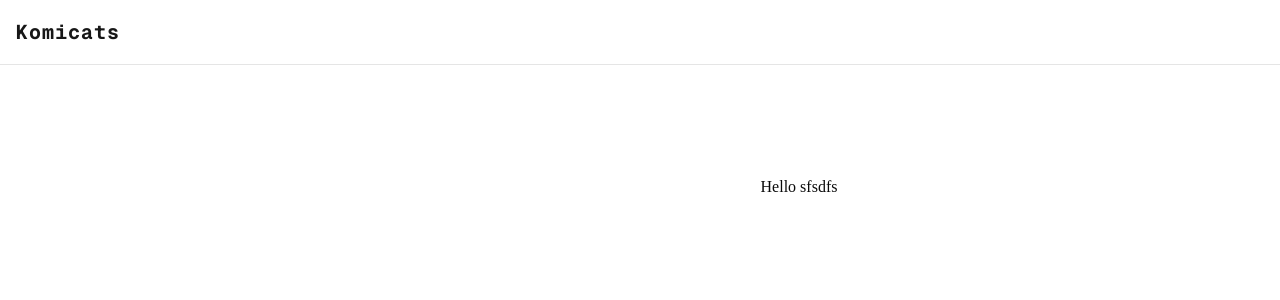
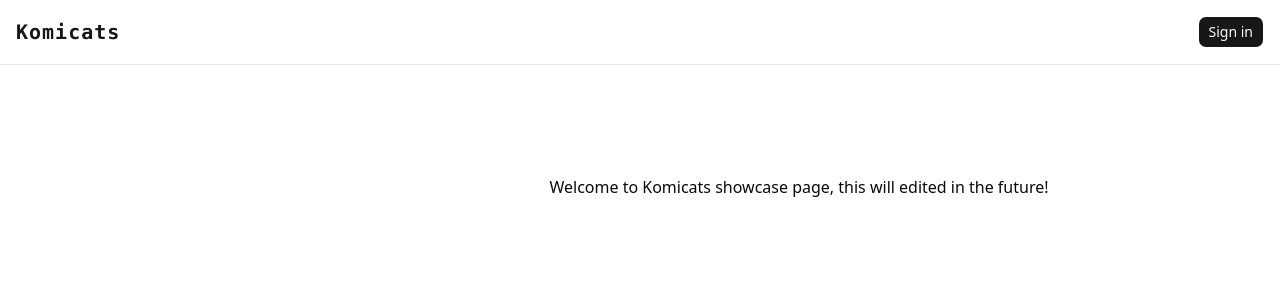
Before and after one commit to arveereed/komicats, a Next.js app: page / in a window 1280 px wide. Shown: the top 300 px of the page. Built offline with nearby package versions, Linux system fonts and the light colour scheme.

Commit message:
Modify: make the tailwind works together with shadcn

```diff
--- a/package.json
+++ b/package.json
@@ -18,6 +18,7 @@
     "react-dom": "^19.1.4",
     "shadcn": "^4.1.0",
     "tailwind-merge": "^3.5.0",
+    "tailwindcss-animate": "^1.0.7",
     "tw-animate-css": "^1.4.0"
   },
   "devDependencies": {
@@ -25,7 +26,9 @@
     "@types/node": "^20",
     "@types/react": "^19",
     "@types/react-dom": "^19",
-    "tailwindcss": "^4",
+    "autoprefixer": "^10.4.27",
+    "postcss": "^8.5.8",
+    "tailwindcss": "^3.4.19",
     "typescript": "^5"
   }
 }
--- /dev/null
+++ b/postcss.config.js
@@ -0,0 +1,6 @@
+module.exports = {
+  plugins: {
+    tailwindcss: {},
+    autoprefixer: {},
+  },
+}
--- /dev/null
+++ b/src/app/auth/sign-in/page.tsx
@@ -0,0 +1,5 @@
+import React from "react";
+
+export default function page() {
+  return <div>Sign in page</div>;
+}
--- a/src/app/globals.css
+++ b/src/app/globals.css
@@ -1,130 +1,74 @@
-@import "tailwindcss";
-@import "tw-animate-css";
-@import "shadcn/tailwind.css";
+@tailwind base;
+@tailwind components;
+@tailwind utilities;
 
-@custom-variant dark (&:is(.dark *));
-
-@theme inline {
-  --color-background: var(--background);
-  --color-foreground: var(--foreground);
-  --font-sans: var(--font-sans);
-  --font-mono: var(--font-geist-mono);
-  --font-heading: var(--font-sans);
-  --color-sidebar-ring: var(--sidebar-ring);
-  --color-sidebar-border: var(--sidebar-border);
-  --color-sidebar-accent-foreground: var(--sidebar-accent-foreground);
-  --color-sidebar-accent: var(--sidebar-accent);
-  --color-sidebar-primary-foreground: var(--sidebar-primary-foreground);
-  --color-sidebar-primary: var(--sidebar-primary);
-  --color-sidebar-foreground: var(--sidebar-foreground);
-  --color-sidebar: var(--sidebar);
-  --color-chart-5: var(--chart-5);
-  --color-chart-4: var(--chart-4);
-  --color-chart-3: var(--chart-3);
-  --color-chart-2: var(--chart-2);
-  --color-chart-1: var(--chart-1);
-  --color-ring: var(--ring);
-  --color-input: var(--input);
-  --color-border: var(--border);
-  --color-destructive: var(--destructive);
-  --color-accent-foreground: var(--accent-foreground);
-  --color-accent: var(--accent);
-  --color-muted-foreground: var(--muted-foreground);
-  --color-muted: var(--muted);
-  --color-secondary-foreground: var(--secondary-foreground);
-  --color-secondary: var(--secondary);
-  --color-primary-foreground: var(--primary-foreground);
-  --color-primary: var(--primary);
-  --color-popover-foreground: var(--popover-foreground);
-  --color-popover: var(--popover);
-  --color-card-foreground: var(--card-foreground);
-  --color-card: var(--card);
-  --radius-sm: calc(var(--radius) * 0.6);
-  --radius-md: calc(var(--radius) * 0.8);
-  --radius-lg: var(--radius);
-  --radius-xl: calc(var(--radius) * 1.4);
-  --radius-2xl: calc(var(--radius) * 1.8);
-  --radius-3xl: calc(var(--radius) * 2.2);
-  --radius-4xl: calc(var(--radius) * 2.6);
+@layer utilities {
+  .text-balance {
+    text-wrap: balance;
+  }
 }
 
-:root {
-  --background: oklch(1 0 0);
-  --foreground: oklch(0.145 0 0);
-  --card: oklch(1 0 0);
-  --card-foreground: oklch(0.145 0 0);
-  --popover: oklch(1 0 0);
-  --popover-foreground: oklch(0.145 0 0);
-  --primary: oklch(0.205 0 0);
-  --primary-foreground: oklch(0.985 0 0);
-  --secondary: oklch(0.97 0 0);
-  --secondary-foreground: oklch(0.205 0 0);
-  --muted: oklch(0.97 0 0);
-  --muted-foreground: oklch(0.556 0 0);
-  --accent: oklch(0.97 0 0);
-  --accent-foreground: oklch(0.205 0 0);
-  --destructive: oklch(0.577 0.245 27.325);
-  --border: oklch(0.922 0 0);
-  --input: oklch(0.922 0 0);
-  --ring: oklch(0.708 0 0);
-  --chart-1: oklch(0.87 0 0);
-  --chart-2: oklch(0.556 0 0);
-  --chart-3: oklch(0.439 0 0);
-  --chart-4: oklch(0.371 0 0);
-  --chart-5: oklch(0.269 0 0);
-  --radius: 0.625rem;
-  --sidebar: oklch(0.985 0 0);
-  --sidebar-foreground: oklch(0.145 0 0);
-  --sidebar-primary: oklch(0.205 0 0);
-  --sidebar-primary-foreground: oklch(0.985 0 0);
-  --sidebar-accent: oklch(0.97 0 0);
-  --sidebar-accent-foreground: oklch(0.205 0 0);
-  --sidebar-border: oklch(0.922 0 0);
-  --sidebar-ring: oklch(0.708 0 0);
-}
-
-.dark {
-  --background: oklch(0.145 0 0);
-  --foreground: oklch(0.985 0 0);
-  --card: oklch(0.205 0 0);
-  --card-foreground: oklch(0.985 0 0);
-  --popover: oklch(0.205 0 0);
-  --popover-foreground: oklch(0.985 0 0);
-  --primary: oklch(0.922 0 0);
-  --primary-foreground: oklch(0.205 0 0);
-  --secondary: oklch(0.269 0 0);
-  --secondary-foreground: oklch(0.985 0 0);
-  --muted: oklch(0.269 0 0);
-  --muted-foreground: oklch(0.708 0 0);
-  --accent: oklch(0.269 0 0);
-  --accent-foreground: oklch(0.985 0 0);
-  --destructive: oklch(0.704 0.191 22.216);
-  --border: oklch(1 0 0 / 10%);
-  --input: oklch(1 0 0 / 15%);
-  --ring: oklch(0.556 0 0);
-  --chart-1: oklch(0.87 0 0);
-  --chart-2: oklch(0.556 0 0);
-  --chart-3: oklch(0.439 0 0);
-  --chart-4: oklch(0.371 0 0);
-  --chart-5: oklch(0.269 0 0);
-  --sidebar: oklch(0.205 0 0);
-  --sidebar-foreground: oklch(0.985 0 0);
-  --sidebar-primary: oklch(0.488 0.243 264.376);
-  --sidebar-primary-foreground: oklch(0.985 0 0);
-  --sidebar-accent: oklch(0.269 0 0);
-  --sidebar-accent-foreground: oklch(0.985 0 0);
-  --sidebar-border: oklch(1 0 0 / 10%);
-  --sidebar-ring: oklch(0.556 0 0);
+@layer base {
+  :root {
+    --background: 0 0% 100%;
+    --foreground: 0 0% 3.9%;
+    --card: 0 0% 100%;
+    --card-foreground: 0 0% 3.9%;
+    --popover: 0 0% 100%;
+    --popover-foreground: 0 0% 3.9%;
+    --primary: 0 0% 9%;
+    --primary-foreground: 0 0% 98%;
+    --secondary: 0 0% 96.1%;
+    --secondary-foreground: 0 0% 9%;
+    --muted: 0 0% 96.1%;
+    --muted-foreground: 0 0% 45.1%;
+    --accent: 0 0% 96.1%;
+    --accent-foreground: 0 0% 9%;
+    --destructive: 0 84.2% 60.2%;
+    --destructive-foreground: 0 0% 98%;
+    --border: 0 0% 89.8%;
+    --input: 0 0% 89.8%;
+    --ring: 0 0% 3.9%;
+    --chart-1: 12 76% 61%;
+    --chart-2: 173 58% 39%;
+    --chart-3: 197 37% 24%;
+    --chart-4: 43 74% 66%;
+    --chart-5: 27 87% 67%;
+    --radius: 0.5rem;
+  }
+  .dark {
+    --background: 0 0% 3.9%;
+    --foreground: 0 0% 98%;
+    --card: 0 0% 3.9%;
+    --card-foreground: 0 0% 98%;
+    --popover: 0 0% 3.9%;
+    --popover-foreground: 0 0% 98%;
+    --primary: 0 0% 98%;
+    --primary-foreground: 0 0% 9%;
+    --secondary: 0 0% 14.9%;
+    --secondary-foreground: 0 0% 98%;
+    --muted: 0 0% 14.9%;
+    --muted-foreground: 0 0% 63.9%;
+    --accent: 0 0% 14.9%;
+    --accent-foreground: 0 0% 98%;
+    --destructive: 0 62.8% 30.6%;
+    --destructive-foreground: 0 0% 98%;
+    --border: 0 0% 14.9%;
+    --input: 0 0% 14.9%;
+    --ring: 0 0% 83.1%;
+    --chart-1: 220 70% 50%;
+    --chart-2: 160 60% 45%;
+    --chart-3: 30 80% 55%;
+    --chart-4: 280 65% 60%;
+    --chart-5: 340 75% 55%;
+  }
 }
 
 @layer base {
   * {
-    @apply border-border outline-ring/50;
+    @apply border-border;
   }
   body {
     @apply bg-background text-foreground;
   }
-  html {
-    @apply font-sans;
-  }
 }
--- a/src/app/page.tsx
+++ b/src/app/page.tsx
@@ -1,7 +1,9 @@
 export default function Home() {
   return (
     <div className="font-sans grid grid-rows-[20px_1fr_20px] items-center justify-items-center min-h-screen p-8 pb-20 gap-16 sm:p-20">
-      Hello sfsdfs
+      <h1>
+        Welcome to Komicats showcase page, this will edited in the future!
+      </h1>
     </div>
   );
 }
--- a/src/components/Navbar.tsx
+++ b/src/components/Navbar.tsx
@@ -1,11 +1,12 @@
 import Link from "next/link";
+import { Button } from "./ui/button";
 
 export default function Navbar() {
   return (
     <nav className="sticky top-0 w-full border-b bg-background/95 backdrop-blur supports-[backdrop-filter]:bg-background/60 z-50">
       <div className="max-w-7xl mx-auto px-4">
         <div className="flex items-center justify-between h-16">
-          <div className="flex items-center">
+          <div className="flex items-center ">
             <Link
               href="/"
               className="text-xl font-bold text-primary font-mono tracking-wider"
@@ -13,6 +14,9 @@
               Komicats
             </Link>
           </div>
+          <Link href="/auth/sign-in">
+            <Button variant="default">Sign in</Button>
+          </Link>
 
           {/* <DesktopNavbar />
           <MobileNavbar /> */}
--- /dev/null
+++ b/tailwind.config.js
@@ -0,0 +1,64 @@
+/** @type {import('tailwindcss').Config} */
+module.exports = {
+  darkMode: ["class"],
+  content: [
+    "./app/**/*.{js,ts,jsx,tsx,mdx}",
+    "./pages/**/*.{js,ts,jsx,tsx,mdx}",
+    "./components/**/*.{js,ts,jsx,tsx,mdx}",
+
+    // Or if using `src` directory:
+    "./src/**/*.{js,ts,jsx,tsx,mdx}",
+  ],
+  theme: {
+    extend: {
+      colors: {
+        background: "hsl(var(--background))",
+        foreground: "hsl(var(--foreground))",
+        card: {
+          DEFAULT: "hsl(var(--card))",
+          foreground: "hsl(var(--card-foreground))",
+        },
+        popover: {
+          DEFAULT: "hsl(var(--popover))",
+          foreground: "hsl(var(--popover-foreground))",
+        },
+        primary: {
+          DEFAULT: "hsl(var(--primary))",
+          foreground: "hsl(var(--primary-foreground))",
+        },
+        secondary: {
+          DEFAULT: "hsl(var(--secondary))",
+          foreground: "hsl(var(--secondary-foreground))",
+        },
+        muted: {
+          DEFAULT: "hsl(var(--muted))",
+          foreground: "hsl(var(--muted-foreground))",
+        },
+        accent: {
+          DEFAULT: "hsl(var(--accent))",
+          foreground: "hsl(var(--accent-foreground))",
+        },
+        destructive: {
+          DEFAULT: "hsl(var(--destructive))",
+          foreground: "hsl(var(--destructive-foreground))",
+        },
+        border: "hsl(var(--border))",
+        input: "hsl(var(--input))",
+        ring: "hsl(var(--ring))",
+        chart: {
+          1: "hsl(var(--chart-1))",
+          2: "hsl(var(--chart-2))",
+          3: "hsl(var(--chart-3))",
+          4: "hsl(var(--chart-4))",
+          5: "hsl(var(--chart-5))",
+        },
+      },
+      borderRadius: {
+        lg: "var(--radius)",
+        md: "calc(var(--radius) - 2px)",
+        sm: "calc(var(--radius) - 4px)",
+      },
+    },
+  },
+  plugins: [require("tailwindcss-animate")],
+};
```
Also changed, not shown: components.json, 1 other file (tests, documents, lock files or other folders).
